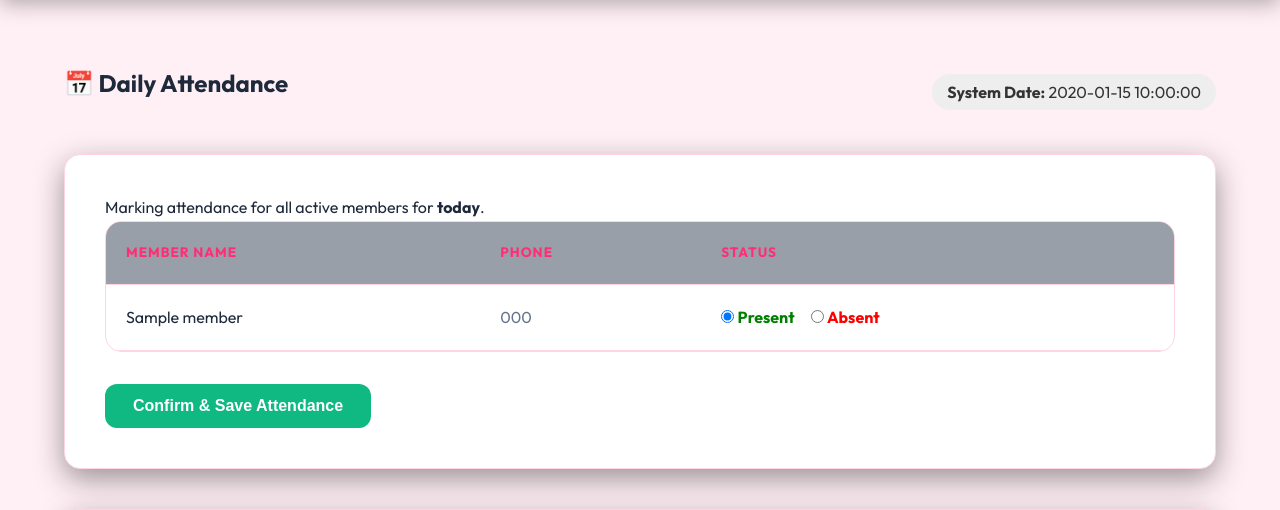
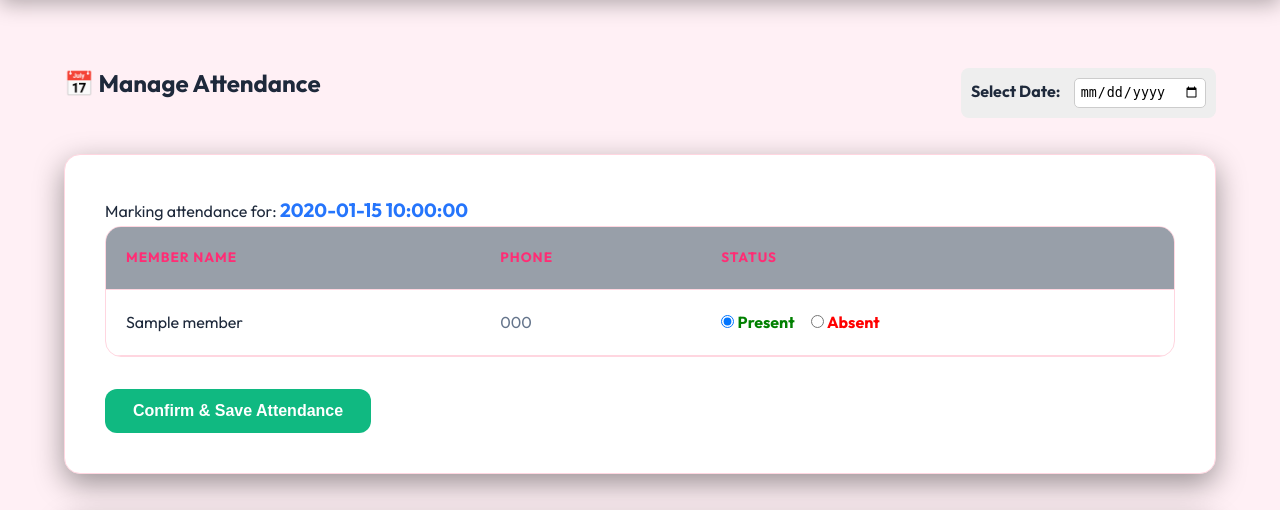
Before and after one commit to mahimaakter363937-lgtm/GYM-Management-System, a Flask app: template templates/admin_attendence.html in a window 1280 px wide. Shown: the part 87-597 px from the top of the page. Run offline with Flask 3, Linux system fonts and the light colour scheme; the template is opened without the code that fills it: most values are stand-ins (such as "Sample title", 1, 10 or a date in 2020).

Commit message:
Update admin_attendence.html

```diff
--- a/templates/admin_attendence.html
+++ b/templates/admin_attendence.html
@@ -3,18 +3,20 @@
 {% block content %}
 <div class="page-wrapper">
     <div style="display: flex; justify-content: space-between; align-items: center; margin-bottom: 2rem;">
-        <h2>📅 Daily Attendance</h2>
-        <div class="text-muted">
-            <span class="badge" style="background: #eee; padding: 8px 15px; border-radius: 20px; color: #333;">
-                <strong>System Date:</strong> {{ today_date }}
-            </span>
-        </div>
+        <h2>📅 Manage Attendance</h2>
+
+        <form method="GET" action="/admin/attendance" style="background: #eee; padding: 10px; border-radius: 8px;">
+            <label for="date" style="font-weight: bold; margin-right: 10px;">Select Date:</label>
+            <input type="date" id="date" name="date" value="{{ selected_date }}" onchange="this.form.submit()" style="padding: 5px; border-radius: 5px; border: 1px solid #ccc;">
+        </form>
     </div>
 
     <div class="card shadow-sm mb-5">
-        <p class="mb-4">Marking attendance for all active members for <strong>today</strong>.</p>
+        <p class="mb-4">Marking attendance for: <strong style="color: #2575fc; font-size: 1.2em;">{{ selected_date }}</strong></p>
 
         <form method="POST" action="/admin/attendance">
+            <input type="hidden" name="attendance_date" value="{{ selected_date }}">
+
             <div class="table-container">
                 <table>
                     <thead>
@@ -32,13 +34,11 @@
                             <td>
                                 <div style="display: flex; gap: 1rem;">
                                     <label style="cursor: pointer;">
-                                        <input type="radio" name="status_{{ m['id'] }}" value="Present"
-                                            {% if m['id'] in present_ids or not present_ids %} checked {% endif %}>
+                                        <input type="radio" name="status_{{ m['id'] }}" value="Present" {% if m['id'] in present_ids or not present_ids %} checked {% endif %}>
                                         <span style="color: green; font-weight: bold;">Present</span>
                                     </label>
                                     <label style="cursor: pointer;">
-                                        <input type="radio" name="status_{{ m['id'] }}" value="Absent"
-                                            {% if m['id'] not in present_ids and present_ids %} checked {% endif %}>
+                                        <input type="radio" name="status_{{ m['id'] }}" value="Absent" {% if m['id'] not in present_ids and present_ids %} checked {% endif %}>
                                         <span style="color: red; font-weight: bold;">Absent</span>
                                     </label>
                                 </div>
```
